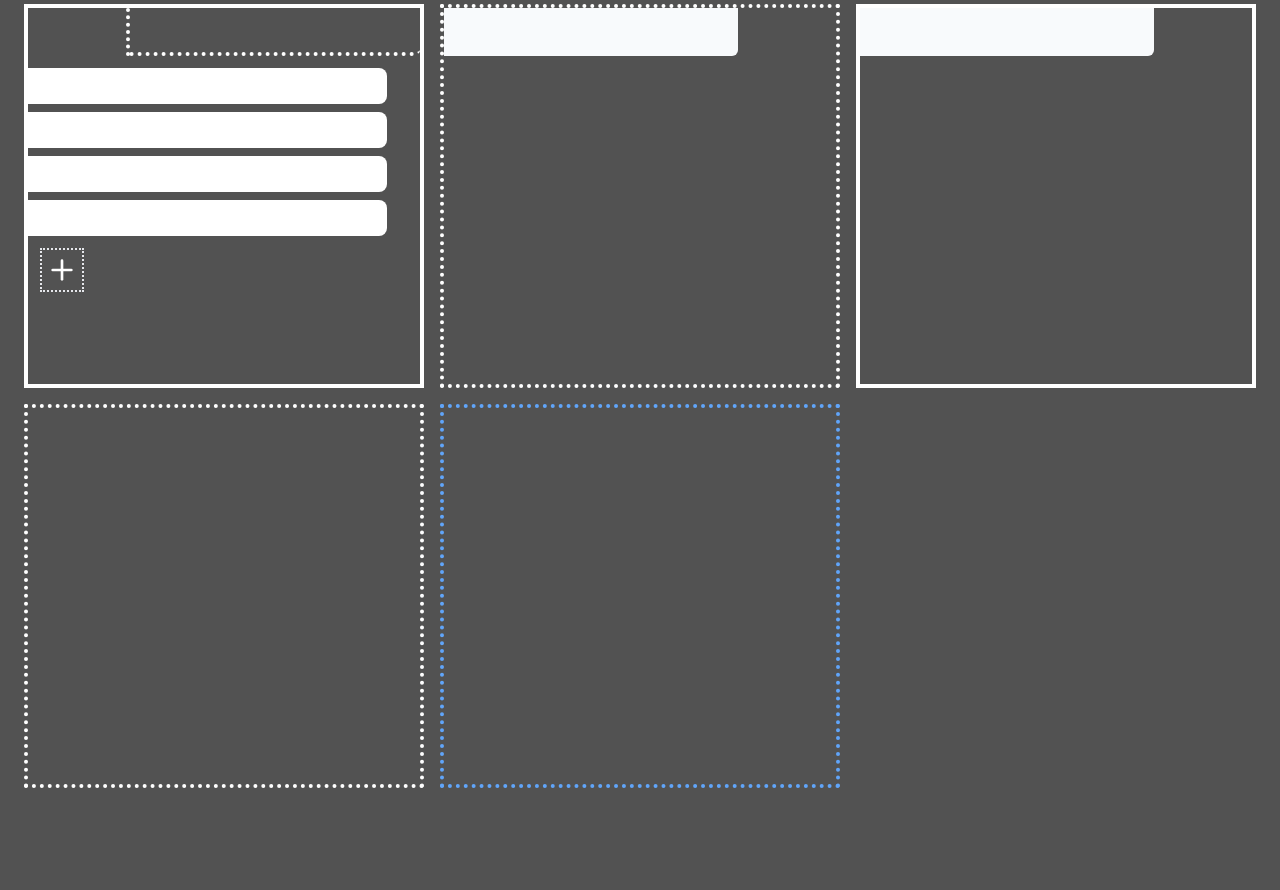
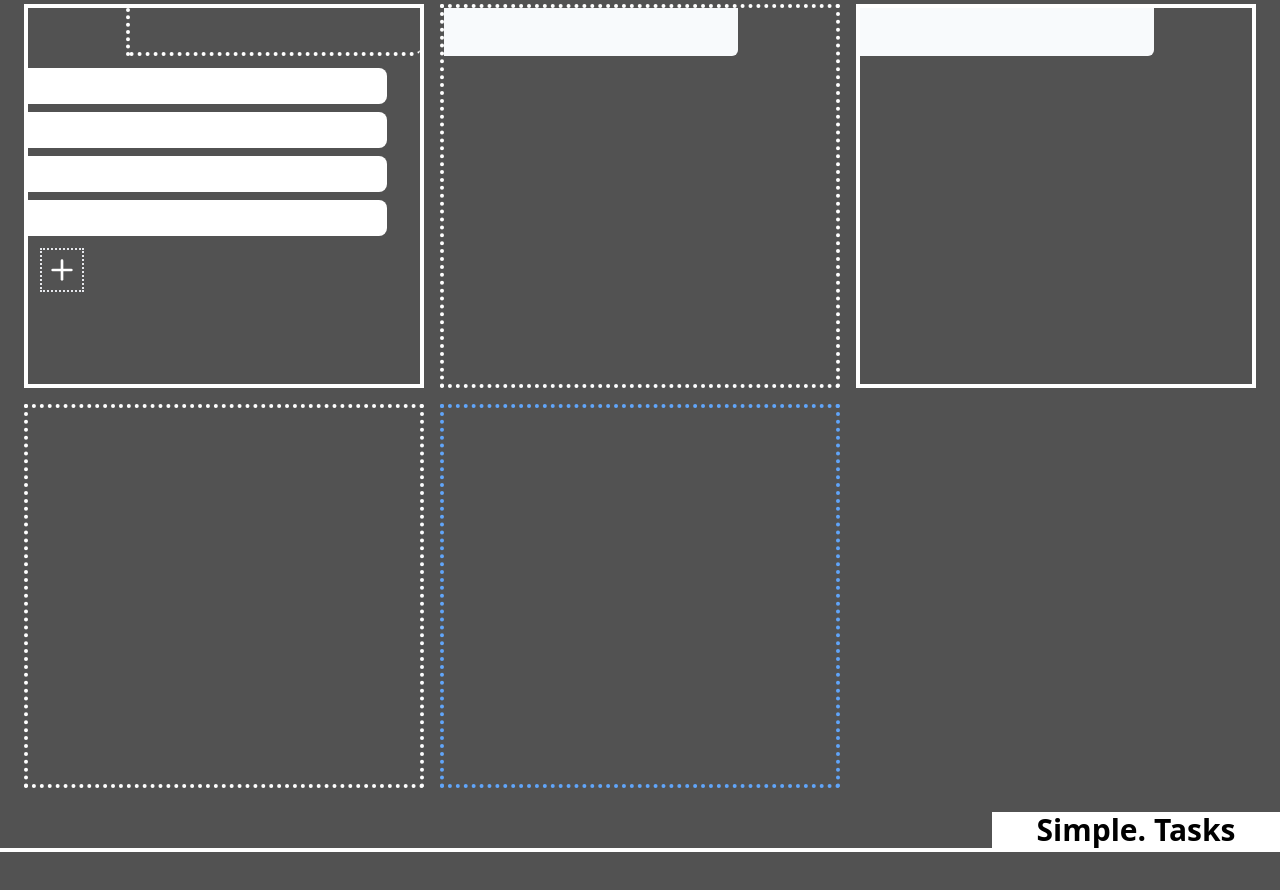
Before and after one commit to nickstuffz/todolist, a website built with webpack: page dist/index.html in a window 1280 px wide. Shown: the part 76-966 px from the top of the page. Before the commit the page ends 888 px from the top, so only its background shows below. Built offline with nearby package versions, Linux system fonts and the light colour scheme.

Commit message:
Add JS intialization functions

```diff
--- /dev/null
+++ b/src/action_handler.js
@@ -0,0 +1,44 @@
+function initializePage() {
+    loadHeader();
+    loadGrid();
+
+    return;
+}
+
+function loadHeader() {
+    const content = document.getElementById('content');
+    const header = document.createElement('div');
+    const logo_box = document.createElement('div');
+    const logo = document.createElement('div');
+
+    header.classList.add('flex', 'justify-end', 'border-b-4', 'border-white', 'pt-4"');
+    logo_box.classList.add('w-72', 'bg-white', 'rounded-t1-sm', 'rounded-b1-sm');
+    logo.classList.add('text-center', 'text-3xl', 'font-bold');
+
+    logo.innerText = 'Simple. Tasks';
+
+    content.append(header);
+    header.append(logo_box);
+    logo_box.append(logo);
+
+    return;
+}
+
+function loadGrid() {
+    const content = document.getElementById('content');
+    const grid = document.createElement('div');
+
+    grid.classList.add('grid', 'grid-cols-auto', 'gap-4', 'p-6');
+
+    content.append(grid);
+
+    return;
+}
+
+function newProject() {
+
+}
+
+
+
+export {initializePage}
--- a/src/index.js
+++ b/src/index.js
@@ -1,4 +1,5 @@
 import './style.css';
+import {initializePage} from './action_handler';
 import Icon from './add.svg';
 
 const addIcon = new Image();
@@ -6,3 +7,5 @@ addIcon.src = Icon;
 addIcon.classList.add('border-dotted', 'border-2', 'p-1', 'ml-3');
 const addTab = document.getElementById('addTab');
 addTab.append(addIcon);
+
+initializePage();
--- /dev/null
+++ b/src/projects.js
@@ -0,0 +1,4 @@
+const projects = [];
+
+function Project()
+}
```
Also changed, not shown: dist/1da79152de26b4eac133.svg (added), dist/bundle.js, dist/index.html.
